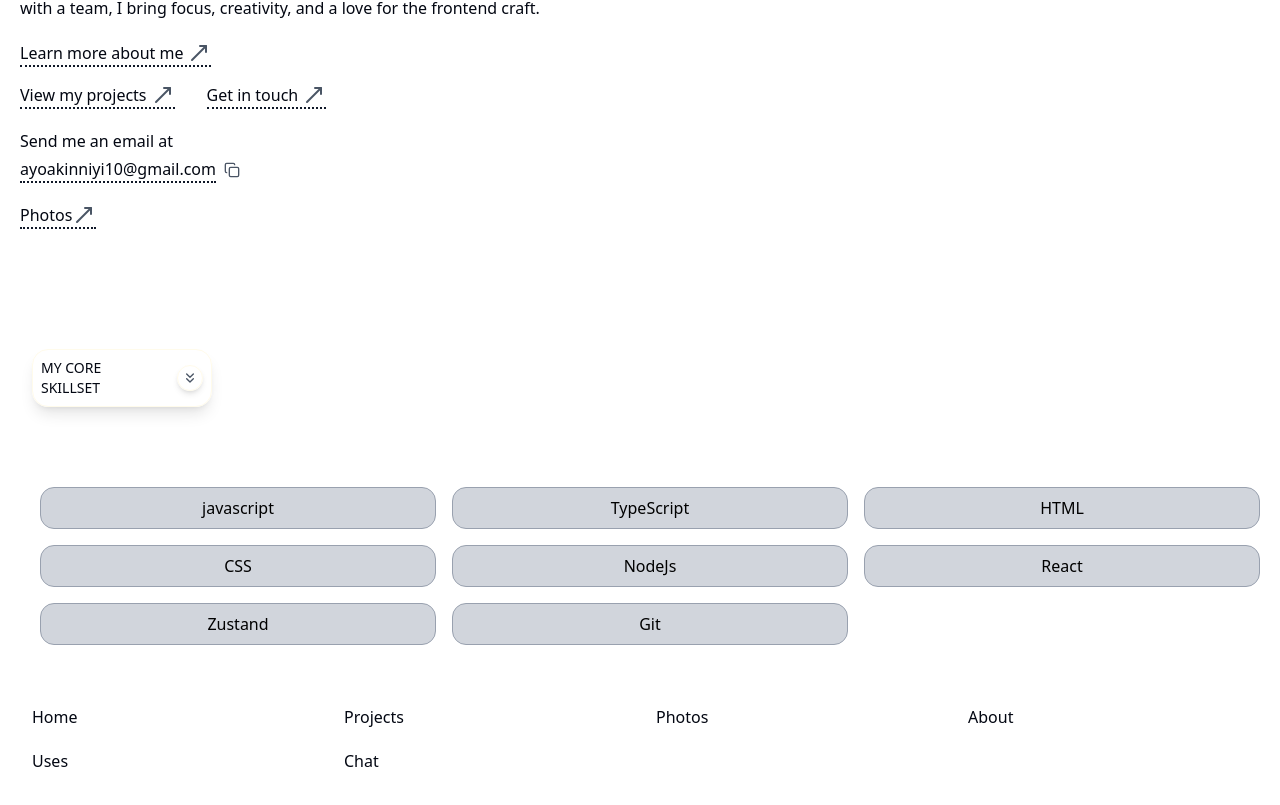
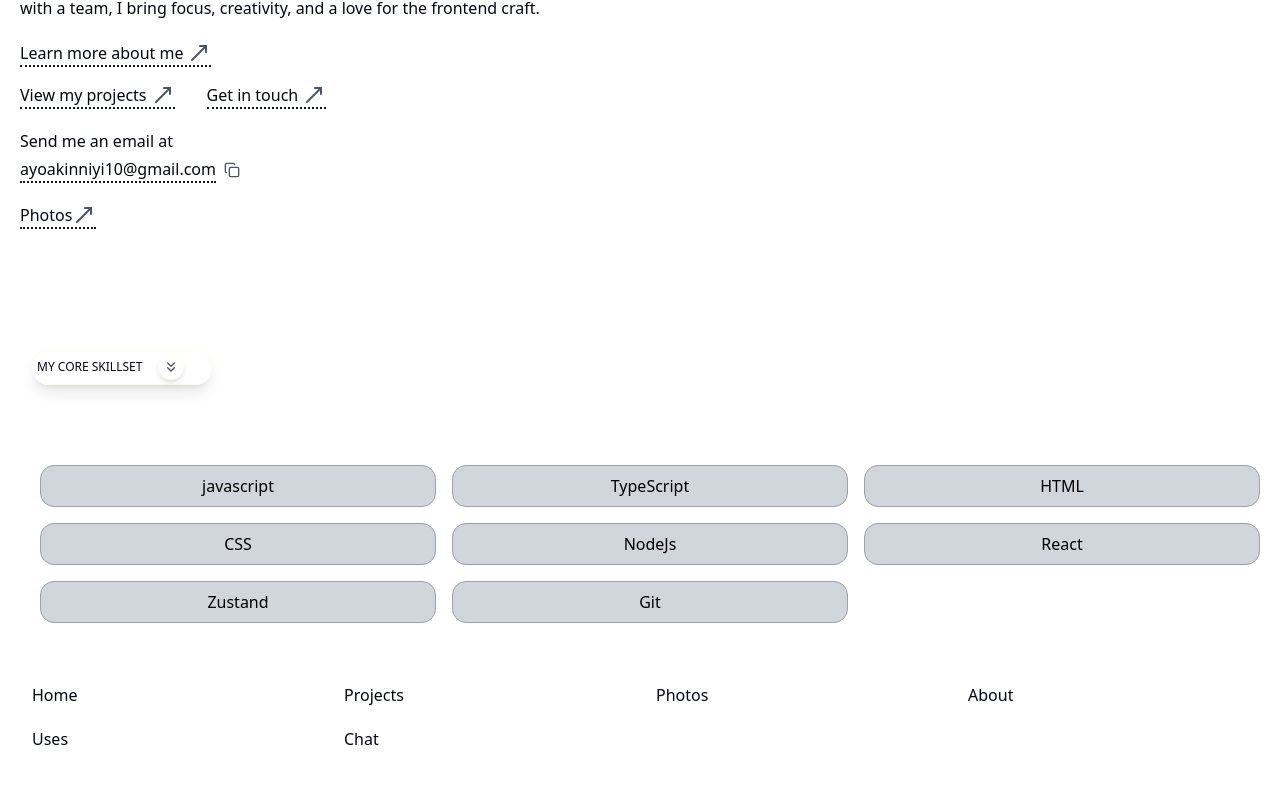
Before and after one commit to AYo101o/portfolio, a Next.js app: page / in a window 1280 px wide. Shown: the part 701-1506 px from the top of the page. Built offline with nearby package versions, Linux system fonts and the light colour scheme.

Commit message:
2nd commit

```diff
--- a/src/components/layout/Mid.tsx
+++ b/src/components/layout/Mid.tsx
@@ -14,7 +14,7 @@ export default function Mid() {
     "bg-gray-300 p-2 rounded-xl text-center border-1 border-gray-400";
 
   return (
-    <div className="flex flex-col justify-between pt-5">
+    <div className="flex flex-col justify-between pt-5 pb-20">
       <div className="flex items-center">
         <div className=" w-40 overflow-hidden rounded-full  ">
           <Avatar className="w-full h-full ">
@@ -112,8 +112,8 @@ export default function Mid() {
         </span>
       </div>
       <div className="pt-30 pl-3">
-        <div className="flex rounded-2xl w-45 shadow-lg p-2 items-center border-1 border-amber-50">
-          <h1 className="text-sm">MY CORE SKILLSET </h1>
+        <div className="flex rounded-2xl w-45 shadow-lg p-1 items-center border-1 border-amber-50">
+          <h1 className="text-xs">MY CORE SKILLSET </h1>
           <span className="rounded-full border-amber-50 border-1 shadow-md ml-4 px-1">
             <ChevronsDown className="text-gray-600 w-4" />
           </span>
```
